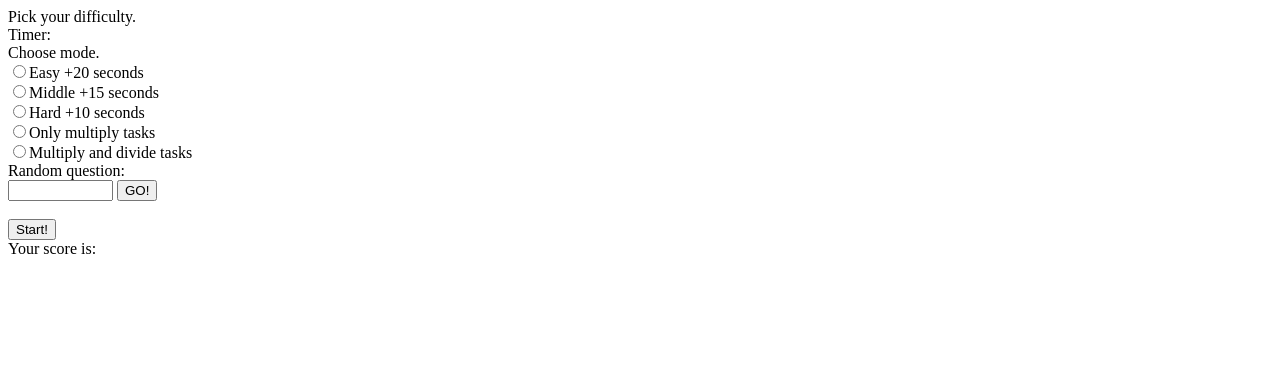
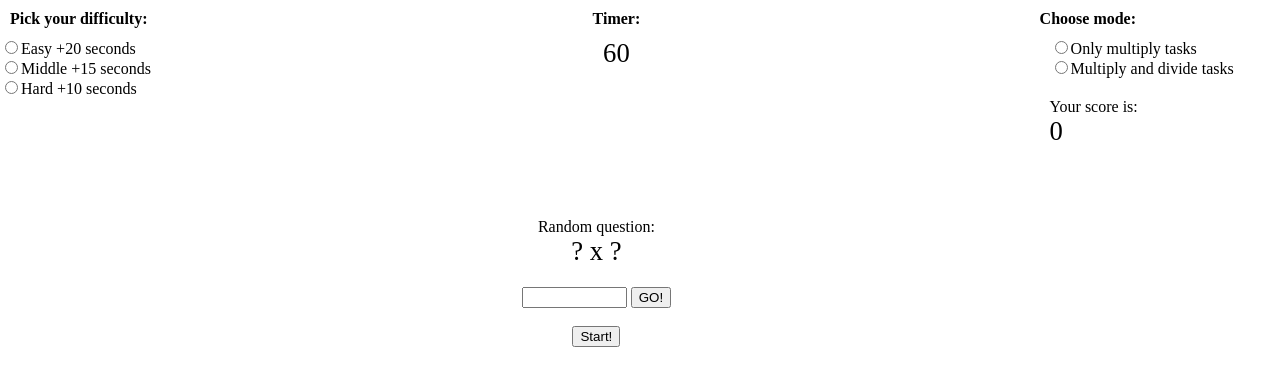
Before and after one commit to lazyexpert/JS_multiplyApp, a plain HTML site: page index.html in a window 1280 px wide. Drawn offline with Linux system fonts and the light colour scheme.

Commit message:
First simple css done

```diff
--- a/index.html
+++ b/index.html
@@ -3,17 +3,18 @@
     <title>
       Math trainer: multiply and divide skills.
     </title>
+  <link href="styles.css" rel="stylesheet" media="screen" />
   </head>
   <body>
     <header>
       <div id = "header_top">
         <div id = "difficulty">
-          Pick your difficulty.
+          Pick your difficulty:
         </div>
         <div id = "timer">Timer:
         </div>
         <div id = "mode">
-          Choose mode.
+          Choose mode:
         </div>
       </div>
       <div id = "header_bot">
@@ -22,19 +23,23 @@
           <input type = "radio" name = "diff" value = "middle" />Middle +15 seconds<br />
           <input type = "radio" name = "diff" value = "hard" />Hard +10 seconds
         </div>
-        <div id = "user_message">
+        <div id = "timer_value">
+          60
         </div>
         <div id = "mode_pick">
           <input type = "radio" name = "mode" value = "1" />Only multiply tasks<br />
           <input type = "radio" name = "mode" value = "2" />Multiply and divide tasks
         </div>
     </header>
+    <div id = "user_message">
+    </div>
     <div id = "left">
     </div>
     <div id = "middle">
       <div id = "question">
         Random question:
         <div id = "question_output">
+          ? x ?
         </div>
       </div>
       <div id = "answer">
@@ -46,6 +51,7 @@
     <div id = "right">
       Your score is:
       <div id = "score">
+        0
       </div>
     </div>
   </body>
--- /dev/null
+++ b/styles.css
@@ -0,0 +1,61 @@
+
+body, div, p, header {
+  margin: 0;
+  padding: 0;
+  font-size:12pt;
+}
+
+#difficulty{
+  width: 18%;
+  padding: 10px;
+}
+
+#difficulty_pick, #left{
+  display: inline-block;
+  width: 18%;
+}
+
+#timer, #middle{
+  display: inline-block;
+  width:55%;
+  text-align:center;
+  padding: 10px;
+}
+
+#timer_value{
+  display: inline-block;
+  vertical-align:top;
+  width:55%;
+  text-align:center;
+  padding-left:30px;
+
+}
+
+#difficulty, #timer, #mode{
+  font-weight: bold;
+  display: inline-block;
+}
+
+#mode{
+  float:right;
+  width:18%;
+  padding: 10px;
+}
+
+#mode_pick, #right{
+  float:right;
+  diplay:inline-block;
+  width:18%;
+}
+
+#question_output, #score, #timer_value{
+  font-size: 20pt;
+}
+
+#middle{
+  padding-top: 100px;
+}
+
+#question{
+  margin:20px;
+}
```
